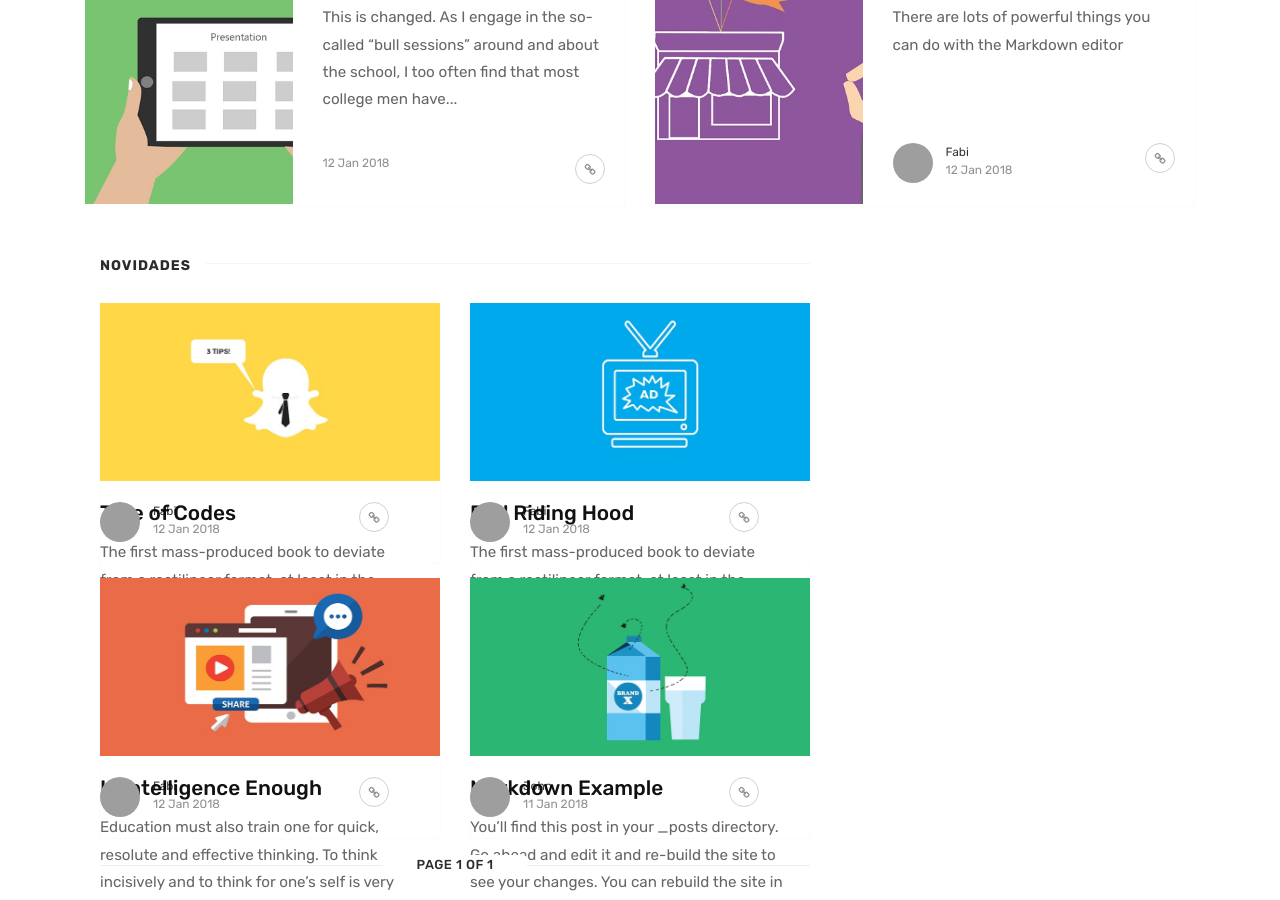
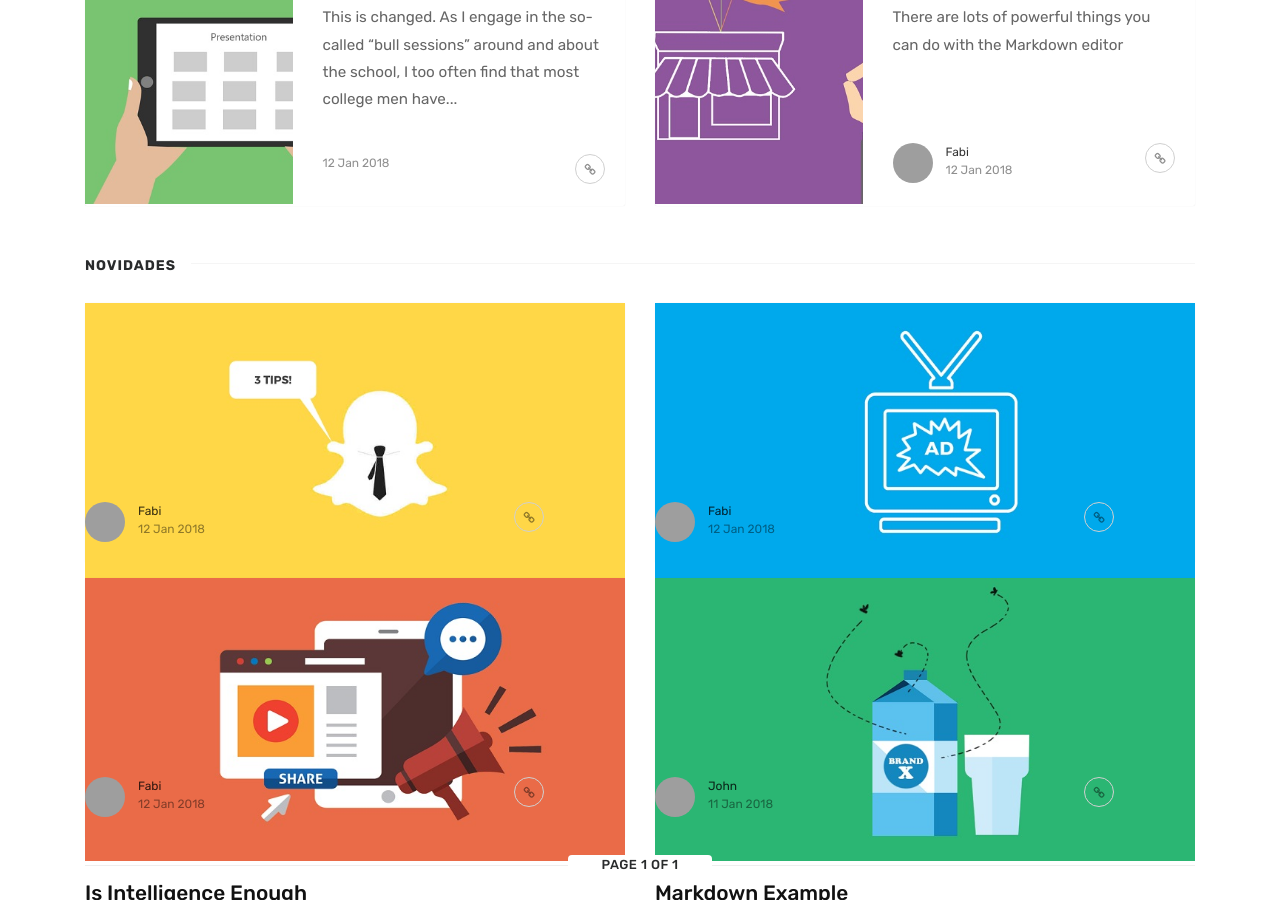
Before and after one commit to fabiolafaria/fabiolafaria.github.io, a Jekyll site: the page built from index.html, in a window 1280 px wide and 900 px high, scrolled down 1160 px. Built offline with Jekyll 4.4.1, drawn with Linux system fonts in a browser that asks for light colours; the list of posts is cut into pages by our own code; grey boxes are pictures that could not be loaded.

Commit message:
Updated 'index.html' via CloudCannon

```diff
--- a/index.html
+++ b/index.html
@@ -68,8 +68,6 @@ title: Fabiola Faria
 {% endif %}
 
 <section class="featured-posts">
-    <div class="col-sm-8">
-
         <div class="section-title">
             <h2><span>Novidades</span></h2>
         </div>
@@ -99,6 +97,4 @@ title: Fabiola Faria
 
         </div>
 
-    </div>
-
 </section>
```
